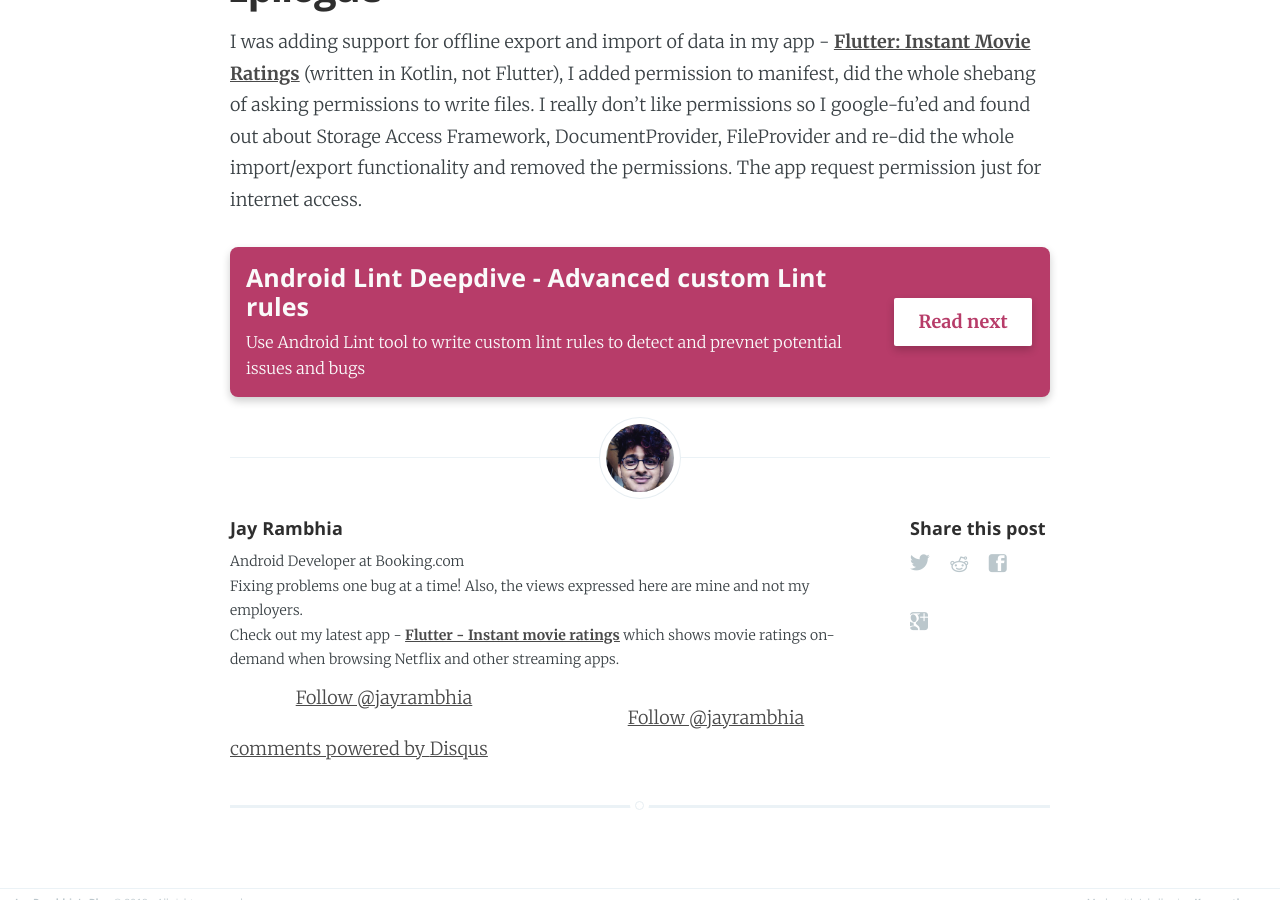
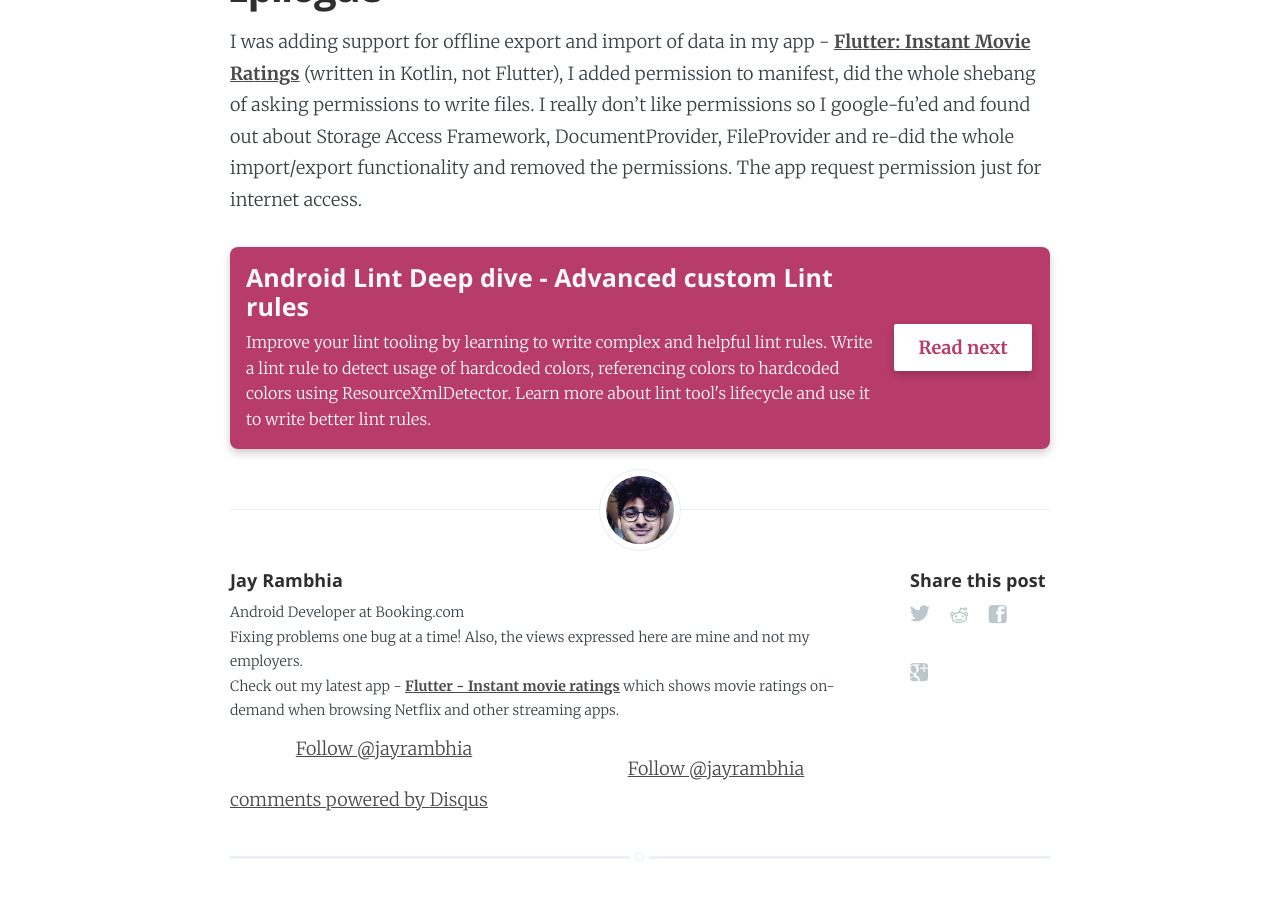
Before and after one commit to jayrambhia/jayrambhia.github.com, a Jekyll site: the page built from _posts/2018-05-17-android-fileprovider.markdown, in a window 1280 px wide and 900 px high, scrolled down 9068 px. Built offline with Jekyll 4.4.1, drawn with Linux system fonts in a browser that asks for light colours; comment, search, counter and statistics services are not loaded.

Commit message:
several post descriptions updated

```diff
--- a/_layouts/post.html
+++ b/_layouts/post.html
@@ -51,7 +51,7 @@
             {{content}}
             {% assign next_post = false %}
             {% for post in site.posts reversed %}
-              {% if next_post %}
+              {% if next_post and post.category != "Series" and post.category != "Project" %}
                 <div class="read_next_card">
                   <div class="read_next_card_wrapper">
                     <div>
--- a/_posts/2017-04-24-android-litho-state.markdown
+++ b/_posts/2017-04-24-android-litho-state.markdown
@@ -14,7 +14,7 @@
 description: Update and manage state of components in litho - android
 keywords: [android, android development, androiddev, dev, litho, react, ui, gif, gifs, search, engine, facebook, open source, recyclerview, props, state]
 series: litho-android
-series_description: This is a very important _chapter_ in this series. We explore the immutable states in Litho and how to properly update them. We will power through some of the boilerplate code to implement like button for our GIFs.
+series_description: This is a very important article in this series. We explore the immutable states in Litho and how to properly update them. We will power through some of the boilerplate code to implement like button for our GIFs.
 ---
 
 This is the second post in series of exploring Litho. In the first post - [Android GIF search engine with Litho](/blog/android-litho-gifs), we explored some key aspects of Litho - LayoutSpec, MountSpec, Use Glide to load images, Update RecyclerView data, etc. If you're not familiar with Litho, I would suggest you to go through the first post.
--- a/_posts/2018-05-02-android-lint-checks.markdown
+++ b/_posts/2018-05-02-android-lint-checks.markdown
@@ -6,8 +6,8 @@
 layout: post
 slug: android-lint
 title: Get started with Android Lint - Custom Lint Rules
-description: Use Android Lint tool to write custom lint rules to detect and prevent potential issues and bugs
-keywords: [android, android development, androiddev, dev, lint, kotlin, android studio, lint custom rule, lint xml resource, custom lint, how to write custom lint rule, gradle, builds, continuous integration]
+description: Use Android Lint tool to write custom lint rules to detect and prevent potential issues and bugs. Write a basic rule to detect usage textAppearance in TextView in XML layouts and setup the lint module to run with gradle and Android Studio.
+keywords: [android, android development, lint, kotlin, android studio, lint custom rule, lint xml resource, custom lint, how to write custom lint rule, fix lint gradle, continuous integration]
 category_tag: [Android, Lint]
 ---
 
--- a/_posts/2018-05-17-android-fileprovider.markdown
+++ b/_posts/2018-05-17-android-fileprovider.markdown
@@ -6,8 +6,8 @@
 layout: post
 slug: android-fileprovider-ecosystem
 title: How to get away with READ/WRITE permissions on Android
-description: Use FileProvider and the android ecosystem to create/edit/share files without asking users for Read and Write permissions.
-keywords: [android, android development, androiddev, dev, kotlin, android permissions, read_external_storage, write_external_storage, fileprovider, android ecosystem, read file, write file, share file, share image, save file]
+description: Use FileProvider and the android ecosystem to create/edit/share files without asking users for Read and Write permissions. Improve your app's user experience by skipping unnecessary permission request dialogs. We will use android's Storage Access Framework to open documents and images.
+keywords: [android, android development, androiddev,  android permissions, read_external_storage, write_external_storage, fileprovider, android ecosystem, read file, write file, share file, share image, save file]
 category_tag: [Android, FileProvider]
 ---
 
--- a/_posts/2018-06-26-android-lint-checks-advnaced.markdown
+++ b/_posts/2018-06-26-android-lint-checks-advnaced.markdown
@@ -5,9 +5,9 @@
 date: 2018-06-26 16:00:00
 layout: post
 slug: android-lint-ref
-title: Android Lint Deepdive - Advanced custom Lint rules
-description: Use Android Lint tool to write custom lint rules to detect and prevnet potential issues and bugs
-keywords: [android, android development, androiddev, dev, lint, kotlin, android studio, lint custom rule, lint xml resource, custom lint, how to write custom lint rule, gradle, builds, continuous integration, lint colors, lint reference]
+title: Android Lint Deep dive - Advanced custom Lint rules
+description: Improve your lint tooling by learning to write complex and helpful lint rules. Write a lint rule to detect usage of hardcoded colors, referencing colors to hardcoded colors using ResourceXmlDetector. Learn more about lint tool's lifecycle and use it to write better lint rules.
+keywords: [android, android development, androiddev, android studio, lint custom rule, lint xml resource, custom lint, how to write custom lint rule, gradle, builds, continuous integration, lint colors, lint reference]
 category_tag: [Android, Lint]
 ---
 
--- a/_posts/2018-06-29-eventbus-kotlin.markdown
+++ b/_posts/2018-06-29-eventbus-kotlin.markdown
@@ -8,7 +8,7 @@
 title: Eventbus in Kotlin with Rx
 keywords: [rxjava with android, rxjava for eventbus, android development, android tutorial, learn rxjava, rxjava best practices, rxjava subscriber, android eventbus kotlin, kotlin development, kotlin tutorial, kotlin anroid app]
 category_tag: [Kotlin, Eventbus]
-description: A note about writing Eventbus in Kotlin using Rx.
+description: EventBus is a design pattern which allows publish-subscribe style communication without requiring components to registering with each other. Write your own implementation of EventBus using Kotlin and Rx in just 10 lines of code.
 ---
 
 **EventBus** is a design pattern which allows publish-subscribe style communication without requiring components to registering with each other. Most of the android developers have used a library for `EventBus`. [EventBus by Greenrobot](https://github.com/greenrobot/EventBus) is a pretty famous library and widely used. It was quite impressive how you could send any object and the subuscriber would receive it without any hassles.
```
